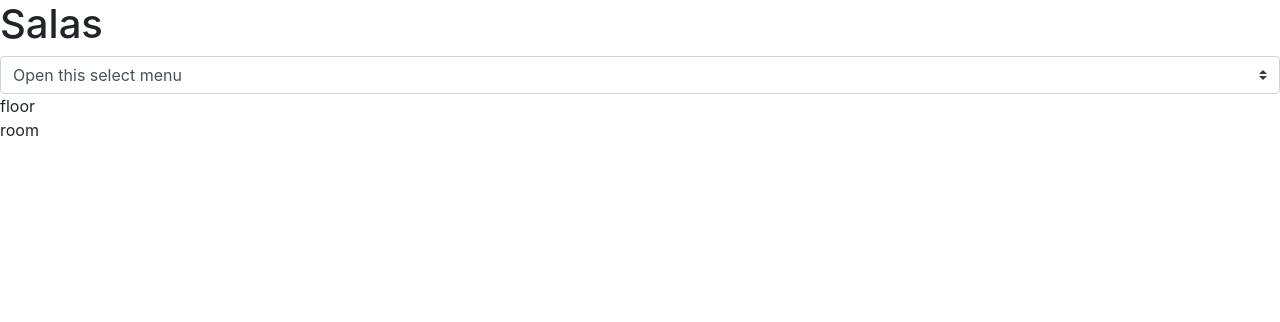
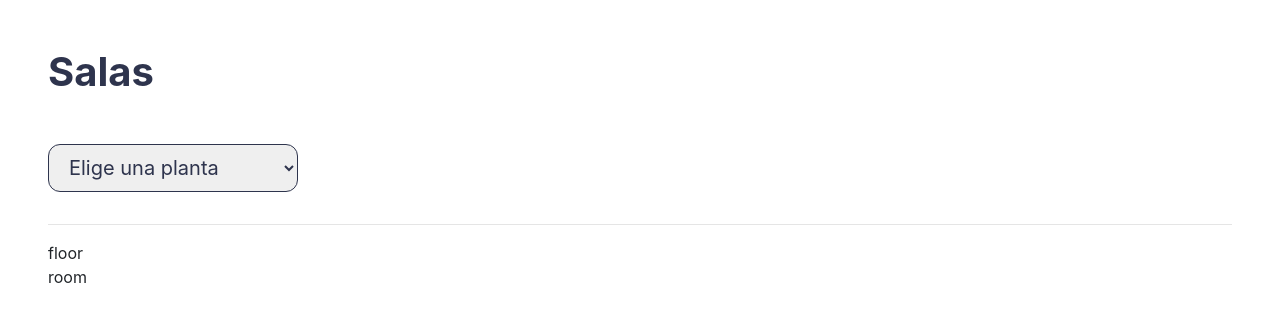
Before and after one commit to Im087/control-salas, a Vue app: page / in a window 1280 px wide. Shown: the top 322 px of the page. Built offline with nearby package versions, Linux system fonts and the light colour scheme.

Commit message:
update header component

```diff
--- a/package.json
+++ b/package.json
@@ -10,13 +10,15 @@
   },
   "dependencies": {
     "bootstrap": "^4.6.2",
-    "bootstrap-vue": "^2.23.1",
     "jquery": "^3.6.1",
     "popper.js": "^1.16.1",
     "vue": "^3.2.41"
   },
   "devDependencies": {
     "@vitejs/plugin-vue": "^3.2.0",
+    "node-sass": "^8.0.0",
+    "sass": "^1.56.1",
+    "sass-loader": "^13.2.0",
     "typescript": "^4.6.4",
     "vite": "^3.2.3",
     "vue-tsc": "^1.0.9"
--- a/src/App.vue
+++ b/src/App.vue
@@ -20,10 +20,12 @@ export default defineComponent({
 </script>
 
 <template>
-  <Header-comp></Header-comp>
-  <Floor-comp></Floor-comp>
+  <div class="control-salas p-5">
+    <Header-comp></Header-comp>
+    <Floor-comp></Floor-comp>
+  </div>
 </template>
 
-<style scoped>
+<style lang="scss" scoped>
 
 </style>
--- a/src/components/HeaderComp/HeaderComp.vue
+++ b/src/components/HeaderComp/HeaderComp.vue
@@ -1,12 +1,13 @@
 <template>
-  <div>
-    <h1>Salas</h1>
-    <select class="custom-select">
-      <option selected>Open this select menu</option>
-      <option value="1">One</option>
-      <option value="2">Two</option>
-      <option value="3">Three</option>
+  <div class="header-comp">
+    <h1 class="header-comp_title mb-5">Salas</h1>
+    <select class="header-comp_floor-selector custom-select-lg mb-3">
+      <option selected>Elige una planta</option>
+      <option value="1">Planta1</option>
+      <option value="2">Planta2</option>
+      <option value="3">Planta3</option>
     </select>
+    <hr>
   </div>
 </template>
 
@@ -21,6 +22,19 @@ export default defineComponent({
 });
 </script>
 
-<style>
+<style lang="scss" scoped>
+.header-comp {
 
+  &_title {
+    font-weight: bold;
+    color: #2e344d;
+  }
+
+  &_floor-selector {
+    width: 250px;
+    border: #2e344d 1px solid;
+    border-radius: 12px;
+    color: #2e344d;
+  }
+}
 </style>
```
Also changed, not shown: 1 other file (tests, documents, lock files or other folders).
